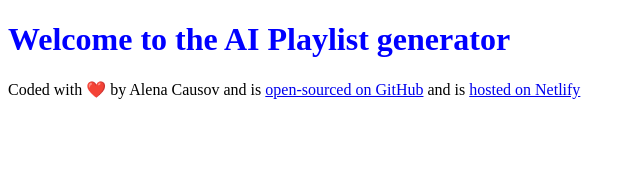
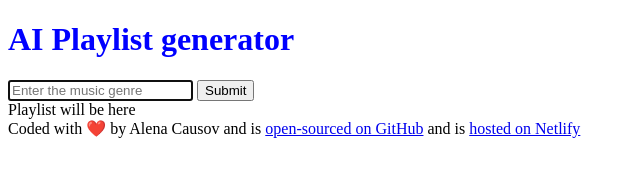
Before and after one commit to alenac27/ai-playlist-generator, a plain HTML site: page index.html in a window 1280 px wide. Shown: the whole page, without its empty margins (0-640 px from the left). Drawn offline with Linux system fonts and the light colour scheme.

Commit message:
added basic HTML structure

```diff
--- a/index.html
+++ b/index.html
@@ -7,8 +7,23 @@
     <link rel="stylesheet" href="src/style.css" />
   </head>
   <body>
-    <h1>Welcome to the AI Playlist generator</h1>
-    <script src="src/index.js"></script>
+    <header>
+      <h1>AI Playlist generator</h1>
+    </header>
+    <main>
+      <form>
+        <input
+          type="text"
+          placeholder="Enter the music genre"
+          autofocus
+          required
+          autocomplete="off"
+        />
+        <input type="submit" />
+      </form>
+      <div>Playlist will be here</div>
+    </main>
+
     <footer>
       Coded with ❤️ by Alena Causov and is
       <a
@@ -22,5 +37,6 @@
         >hosted on Netlify</a
       >
     </footer>
+    <script src="src/index.js"></script>
   </body>
 </html>
```
